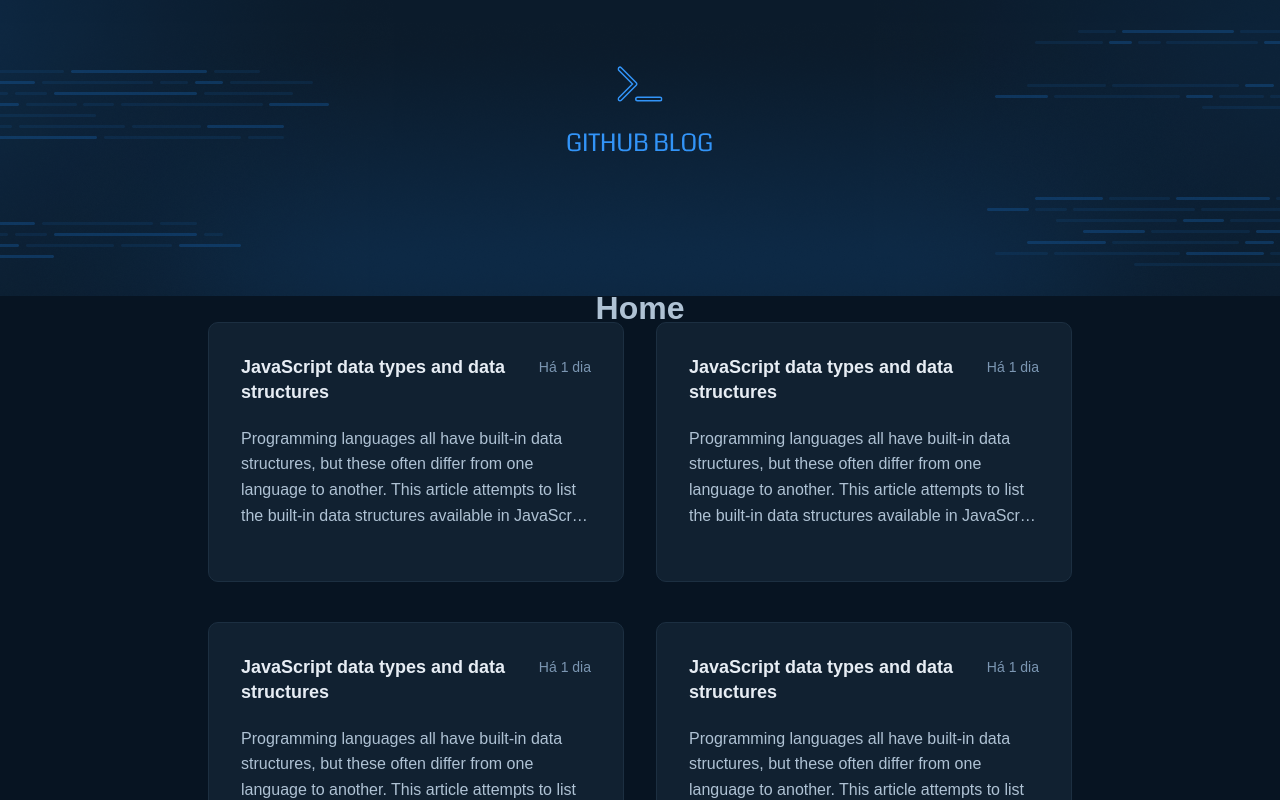
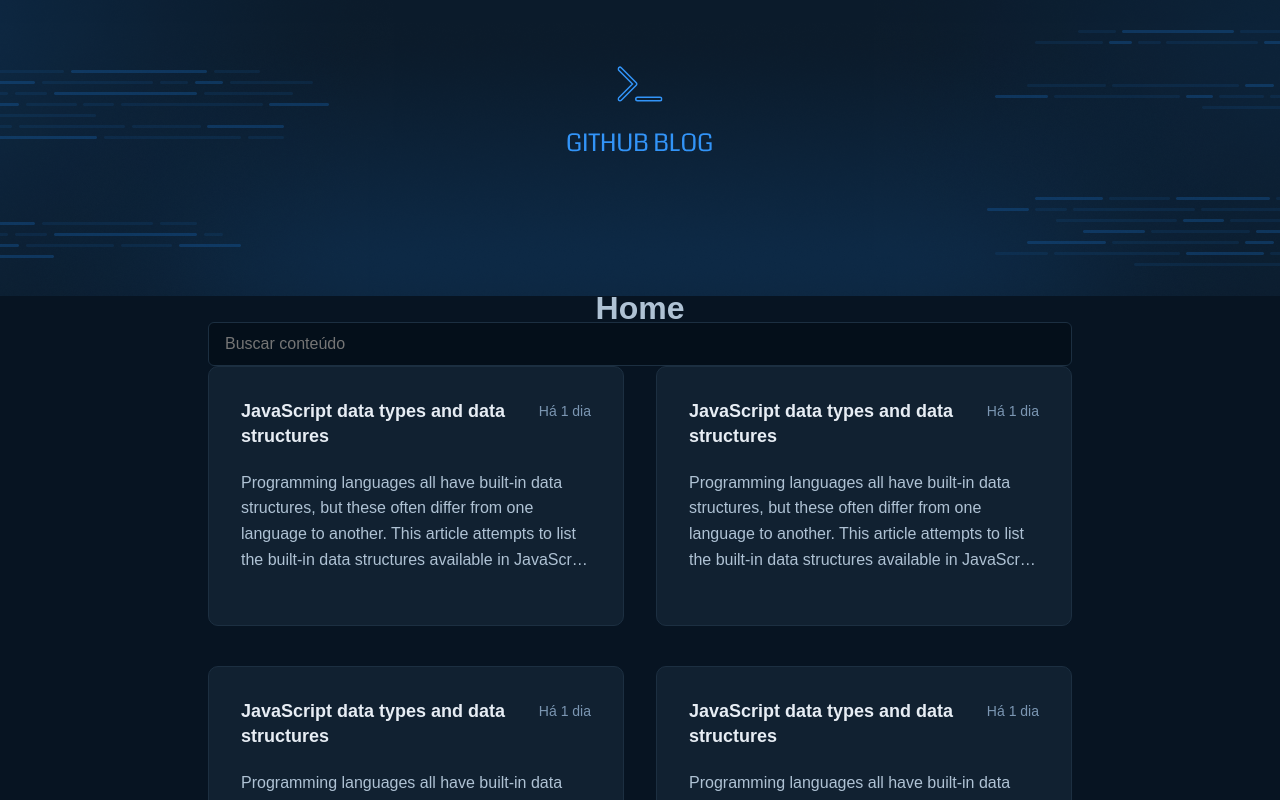
Before and after one commit to marcusdavanco/github-blog, a React (Vite) app: page / in a window 1280 px wide. Shown: the top 800 px of the page. Built offline with nearby package versions, Linux system fonts and the light colour scheme.

Commit message:
feat: searchInput styling

```diff
--- /dev/null
+++ b/src/components/SearchInput/index.tsx
@@ -0,0 +1,9 @@
+import { SearchInputContainer } from "./styles";
+
+export function SearchInput() {
+  return (
+    <SearchInputContainer>
+      <input placeholder="Buscar conteúdo" />
+    </SearchInputContainer>
+  );
+}
--- /dev/null
+++ b/src/components/SearchInput/styles.ts
@@ -0,0 +1,18 @@
+import styled from "styled-components";
+
+export const SearchInputContainer = styled.div`
+  display: flex;
+  input {
+    display: flex;
+    flex: 1;
+    background-color: ${(props) => props.theme["base-input"]};
+    padding: 0.75rem 1rem;
+    border: 1px solid ${(props) => props.theme["base-border"]};
+    border-radius: 6px;
+    color: ${(props) => props.theme["base-text"]};
+
+    &:placeholder {
+      color: ${(props) => props.theme["base-label"]};
+    }
+  }
+`;
--- a/src/pages/Home/index.tsx
+++ b/src/pages/Home/index.tsx
@@ -1,17 +1,21 @@
 import { Card } from "../../components/Card";
-import { HomeContainer } from "./styles";
+import { SearchInput } from "../../components/SearchInput";
+import { HomeContainer, CardsContainer } from "./styles";
 
 export function Home() {
   return (
     <HomeContainer>
       <h1>Home</h1>
       <main>
+        <SearchInput />
+        <CardsContainer>
           <Card />
           <Card />
           <Card />
           <Card />
           <Card />
           <Card />
+        </CardsContainer>
       </main>
     </HomeContainer>
   );
--- a/src/pages/Home/styles.ts
+++ b/src/pages/Home/styles.ts
@@ -4,11 +4,12 @@
   display: flex;
   flex-direction: column;
   align-items: center;
-  main {
-    display: grid;
-    grid-template-columns: repeat(2, 1fr);
-    grid-column-gap: 2rem;
-    grid-row-gap: 2.5rem;
-    width: fit-content;
-  }
 `;
+
+export const CardsContainer = styled.section`
+  display: grid;
+  grid-template-columns: repeat(2, 1fr);
+  grid-column-gap: 2rem;
+  grid-row-gap: 2.5rem;
+  width: fit-content;
+`;
```
Lines whose indentation alone changed are shown as unchanged.
